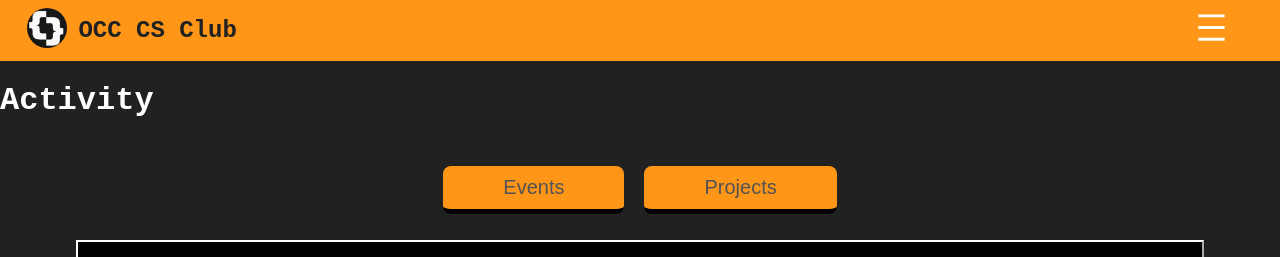
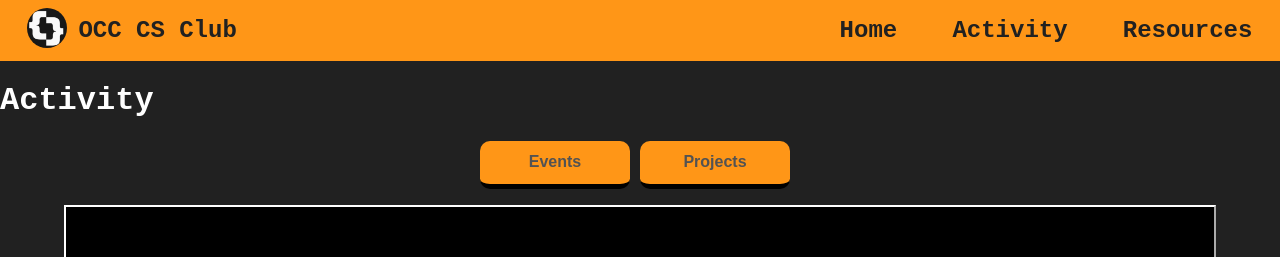
Before and after one commit to Computer-Science-Club-OCC/Computer-Science-Club-OCC.github.io, a React (Create React App) app: page /activity in a window 1280 px wide. Shown: the top 257 px of the page. Built offline with nearby package versions, Linux system fonts and the light colour scheme.

Commit message:
fixing responsive navbar and activity pages

```diff
--- a/src/activity/Activity.js
+++ b/src/activity/Activity.js
@@ -27,7 +27,7 @@ const Activity = () => {
 	return (
 	<div className="activity-container">
 		<h1 className="activity-title">Activity</h1>
-		<Tab />
+		<Tab className="tab-components"/>
 	</div>);
 };
 
--- a/src/activity/activity.css
+++ b/src/activity/activity.css
@@ -1,33 +1,44 @@
+.activity-container {
+  width: 100vw;
+}
+
+.tab-components {
+  display: flex;
+  flex-direction: row;
+  justify-content: center;
+  align-items: center;
+}
 /* TAB BUTTON  */
 
 .tab-container {
-  overflow: hidden;
-  height: 100%;
-  min-width: 600px;
-  margin: 20px 60px;
-  display: block;
+  padding: 0 3rem;
+  display: flex;
+  flex-direction: column;
+  justify-content: center;
+  align-items: center;
 }
 
 .tabs {
+  width: 90%;
   display: flex;
-  flex-direction: row;
   justify-content: center;
-  margin: 1.6rem;
 }
 
 .tab-button {
-  font-size: 20px;
-  margin-left: 10px;
+  min-width: 150px;
+  height: 3rem;
+  font-size: 1rem;
+  cursor: pointer;
   margin-right: 10px;
-  padding: 10px 60px;
-  cursor: pointer;
   outline: 0;
   border: 0;
   color: #535353;
   background-color: #ff9617;
   text-decoration: none;
   border-bottom: 5px solid black;
-  border-radius: 8px;
+  border-radius: 10px;
+  font-weight: bold;
+  text-align: center;
 }
 
 .tab-button.active {
@@ -50,7 +61,7 @@
 
 .tab-content {
   background-color: black;
-  color: white;  /* Will change due to switching tab*/
+  color: white; /* Will change due to switching tab*/
   margin: 1rem;
   padding: 30px;
   border: 2px white outset;
@@ -62,8 +73,6 @@
 
 /* Add expand for news */
 
-
-
 /* tab-container */
 .activity-title {
   color: white;
--- a/src/navbar/NavigationBar.js
+++ b/src/navbar/NavigationBar.js
@@ -1,4 +1,4 @@
-import React, { useState, useRef } from "react";
+import React, { useState, useRef, useEffect } from "react";
 import { Link } from "react-router-dom";
 import ClubLogo from "../asset/images/club-logo.png";
 import "./navbar.css";
@@ -7,7 +7,28 @@ import { DensityMedium, Clear } from "@mui/icons-material";
 const NavigationBar = () => {
   // Will refine navbar in React way
   const [isSwitch, setIsSwitch] = useState(false);
+  const [isMobile, setIsMobile] = useState(false);
+  const [screenSize, getDimension] = useState({
+    dynamicWidth: window.innerWidth,
+  });
 
+  const setDimension = () => {
+    getDimension({
+      dynamicWidth: window.innerWidth,
+    });
+  };
+
+  useEffect(() => {
+    window.addEventListener("resize", setDimension);
+    if (screenSize.dynamicWidth <= 630) {
+      setIsMobile(true);
+    } else {
+      setIsMobile(false);
+    }
+    return () => {
+      window.removeEventListener("resize", setDimension);
+    };
+  }, [screenSize]);
 
   return (
     <nav className="navbar">
@@ -23,6 +44,7 @@ const NavigationBar = () => {
           <h1>OCC CS Club</h1>
         </div>
 
+        {isMobile && (
           <div
             className="nav-toggle-icons"
             onClick={() => setIsSwitch((prev) => !prev)}
@@ -33,12 +55,22 @@ const NavigationBar = () => {
               <DensityMedium className="nav-toggle-icon" fontSize="large" />
             )}
           </div>
+        )}
       </div>
-      {isSwitch && <div className="navbar-nav nav-responsive">
-        <ul className="nav-responsive-lists">
-          <li className="navbar-item nav-responsive-nav-item">
+      {(isSwitch || !isMobile) && <div className={isMobile ? "navbar-nav nav-responsive" : "navbar-nav"}>
+        <ul className={isMobile && "nav-responsive-lists"}>
+          <li
+            className={
+              isMobile ? "navbar-item nav-responsive-nav-item" : "navbar-item"
+            }
+          >
             <div className="dropdown">
-              <Link className="navbar-link nav-responsive-link " to="/homepage">
+              <Link
+                className={
+                  isMobile ? "navbar-link nav-responsive-link" : "navbar-link"
+                }
+                to="/homepage"
+              >
                 {" "}
                 Home
               </Link>
@@ -54,9 +86,18 @@ const NavigationBar = () => {
               </div>
             </div>
           </li>
-          <li className="navbar-item nav-responsive-nav-item">
+          <li
+            className={
+              isMobile ? "navbar-item nav-responsive-nav-item" : "navbar-item"
+            }
+          >
             <div class="dropdown">
-              <Link className="navbar-link nav-responsive-link " to="/activity">
+              <Link
+                className={
+                  isMobile ? "navbar-link nav-responsive-link" : "navbar-link"
+                }
+                to="/activity"
+              >
                 Activity
               </Link>
               <div className="dropdown-content">
@@ -71,10 +112,16 @@ const NavigationBar = () => {
               </div>
             </div>
           </li>
-          <li className="navbar-item nav-responsive-nav-item">
-            <div class="dropdown">
+          <li
+            className={
+              isMobile ? "navbar-item nav-responsive-nav-item" : "navbar-item"
+            }
+          >
+            <div className="dropdown">
               <Link
-                className="navbar-link nav-responsive-link "
+                className={
+                  isMobile ? "navbar-link nav-responsive-link" : "navbar-link"
+                }
                 to="/resources"
               >
                 Resources
```
Lines whose indentation alone changed are shown as unchanged.
